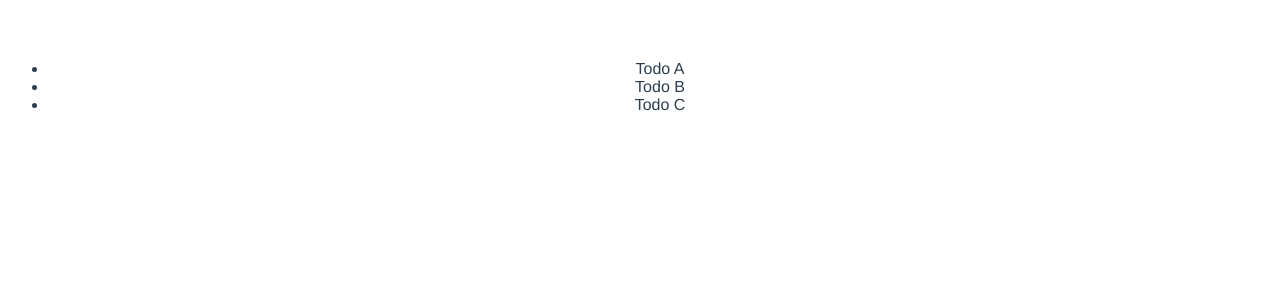
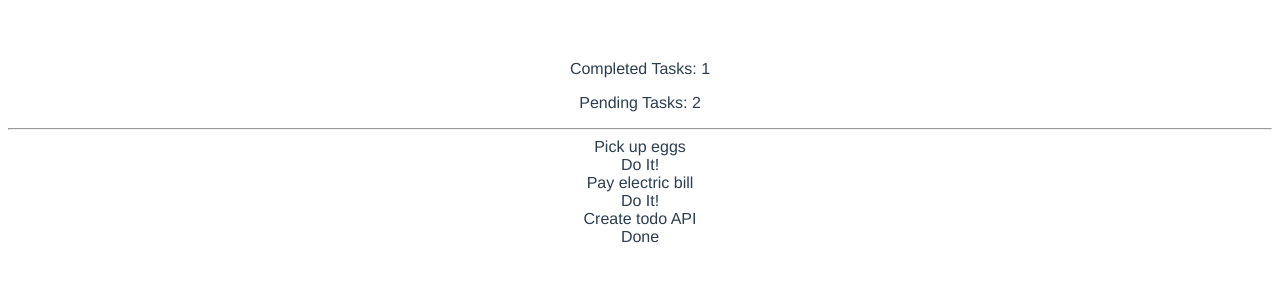
Before and after one commit to jblossomweb/vue-todos, a Vue app: page / in a window 1280 px wide. Shown: the top 300 px of the page. Built offline with nearby package versions, Linux system fonts and the light colour scheme.

Commit message:
create Todo component, loop

```diff
--- a/src/App.vue
+++ b/src/App.vue
@@ -1,6 +1,6 @@
 <template>
   <div id="app">
-    <todo-list></todo-list>
+    <todo-list v-bind:todos="todos"></todo-list>
   </div>
 </template>
 
--- /dev/null
+++ b/src/components/Todo.vue
@@ -0,0 +1,26 @@
+<template>
+  <div class='ui centered card'>
+    <div class='content'>
+        <div class='header'>
+          {{ todo.description }}
+        </div>
+        <div class='extra content'>
+            <span class='right floated edit icon'>
+            <i class='edit icon'></i>
+          </span>
+        </div>
+    </div>
+    <div class='ui bottom attached green basic button' v-show="todo.done">
+      Done
+    </div>
+    <div class='ui bottom attached red basic button' v-show="!todo.done">
+      Do It!
+    </div>
+  </div>
+</template>
+
+<script type="text/javascript">
+  export default {
+    props: ['todo'],
+  };
+</script>
--- a/src/components/TodoList.vue
+++ b/src/components/TodoList.vue
@@ -1,16 +1,21 @@
 <template>
   <div>
-    <ul>
-        <li> Todo A </li>
-        <li> Todo B </li>
-        <li> Todo C </li>
-    </ul>
+    <p>Completed Tasks: {{todos.filter(todo => {return todo.done === true}).length}}</p>
+    <p>Pending Tasks: {{todos.filter(todo => {return todo.done === false}).length}}</p>
+    <hr />
+    <todo v-for="(todo, index) in todos" v-bind:todo="todo" v-bind:key="index"></todo>
   </div>
 </template>
 
 <script type = "text/javascript" >
 
+import Todo from './Todo';
+
 export default {
+  props: ['todos'],
+  components: {
+    Todo,
+  },
 };
 </script>
 <style>
```
